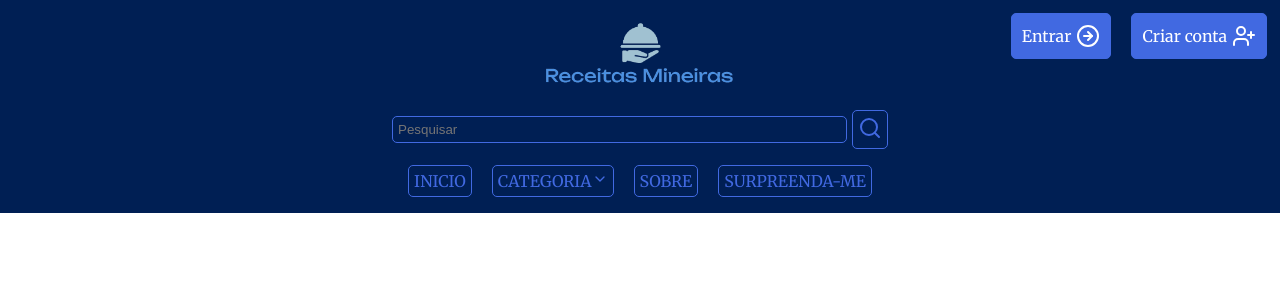
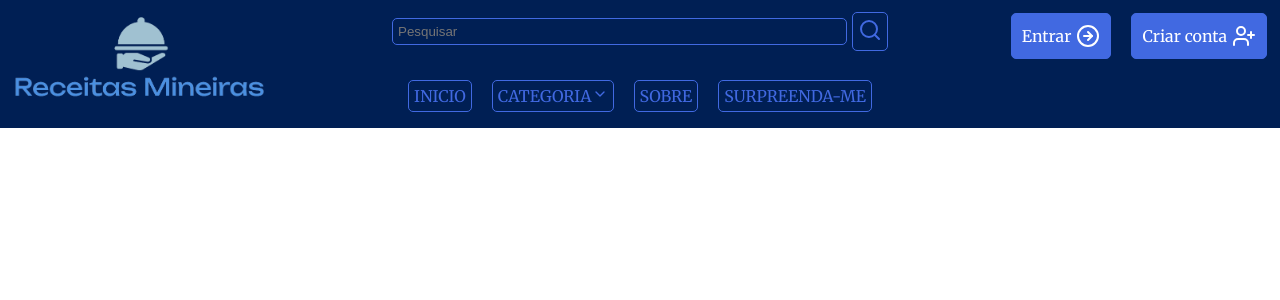
Before and after one commit to moises-elias/Receitas-Mineiras-React.js, a React (Vite) app: page / in a window 1280 px wide. Shown: the top 300 px of the page. Built offline with nearby package versions, Linux system fonts and the light colour scheme.

Commit message:
refactor: reorganizar estilos do header e pequenas mudanças na barra de pesquisa
Coloquei todos os SCSS como filhos do header para evitar mistura com componentes de outras partes do projeto. Além disso, mudei as cores da barra de pesquisa quando ativada.

```diff
--- a/src/components/Header/styles/logo.scss
+++ b/src/components/Header/styles/logo.scss
@@ -1,13 +1,17 @@
-.logo {
-  display: flex;
-  justify-content: center;
-  align-items: center;
-  padding: 20px 20px;
-  img {
+header {
+  .logo {
+    position: absolute;
+    top: 0;
+    left: 0;
     padding: 0;
-    width: 30%;
-  }
-  img:hover {
-    cursor: pointer;
+    margin: 1%;
+
+    img {
+      padding: 0;
+      width: 40%;
+    }
+    img:hover {
+      cursor: pointer;
+    }
   }
 }
--- a/src/components/Header/styles/navigation.scss
+++ b/src/components/Header/styles/navigation.scss
@@ -1,3 +1,4 @@
+header {
   .navigation {
     display: flex;
     justify-content: center;
@@ -59,3 +60,4 @@
       }
     }
   }
+}
--- a/src/components/Header/styles/search.scss
+++ b/src/components/Header/styles/search.scss
@@ -1,8 +1,10 @@
+header {
   .search {
     display: flex;
     justify-content: center;
     align-items: center;
     width: 40%;
+    margin: 1%;
     gap: 5px;
     input {
       width: 100%;
@@ -10,11 +12,12 @@
       padding: 5px;
       border-radius: 5px;
       border: 1px solid $azul-royal;
+      color: white;
       &:focus {
-      outline: black solid 3px;
+        outline: white solid 3px;
         background-color: $azul-royal;
         &::placeholder {
-        color: black;
+          color: white;
         }
       }
     }
@@ -27,3 +30,4 @@
       padding: 5px;
     }
   }
+}
--- a/src/components/Header/styles/userMenu.scss
+++ b/src/components/Header/styles/userMenu.scss
@@ -1,3 +1,4 @@
+header {
   .userMenu {
     position: absolute;
     right: 0;
@@ -20,3 +21,4 @@
       }
     }
   }
+}
```
Lines whose indentation alone changed are shown as unchanged.
